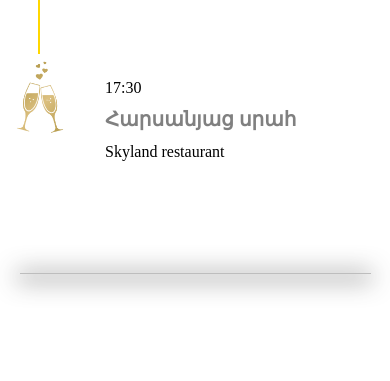
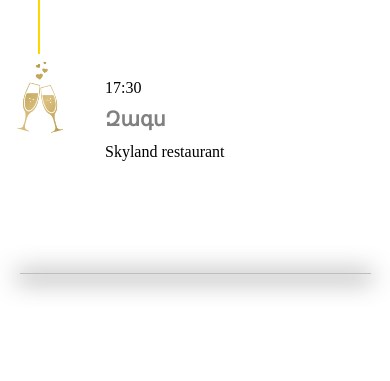
Before and after one commit to HrachYaralyan/weddinginvitation, a plain HTML site: page index.html in a window 390 px wide. Shown: the part 1660-2041 px from the top of the page. Drawn offline with nearby package versions, Linux system fonts and the light colour scheme.

Commit message:
Update index.html
changed ZAGS

```diff
--- a/index.html
+++ b/index.html
@@ -1039,7 +1039,7 @@ iframe {
                         <div><img src="handes_012x.png" alt=""></div>
                         <div class="right_part_mobile_program forPad">
                             <p class="fix_date_for_map_mobile_program">17:30</p>
-                            <h1 class="big_titile_mobile_program">Հարսանյաց սրահ</h1>
+                            <h1 class="big_titile_mobile_program">Զագս</h1>
                         </div>
                     </div>
                     <div class="part_of_timeline">
```
